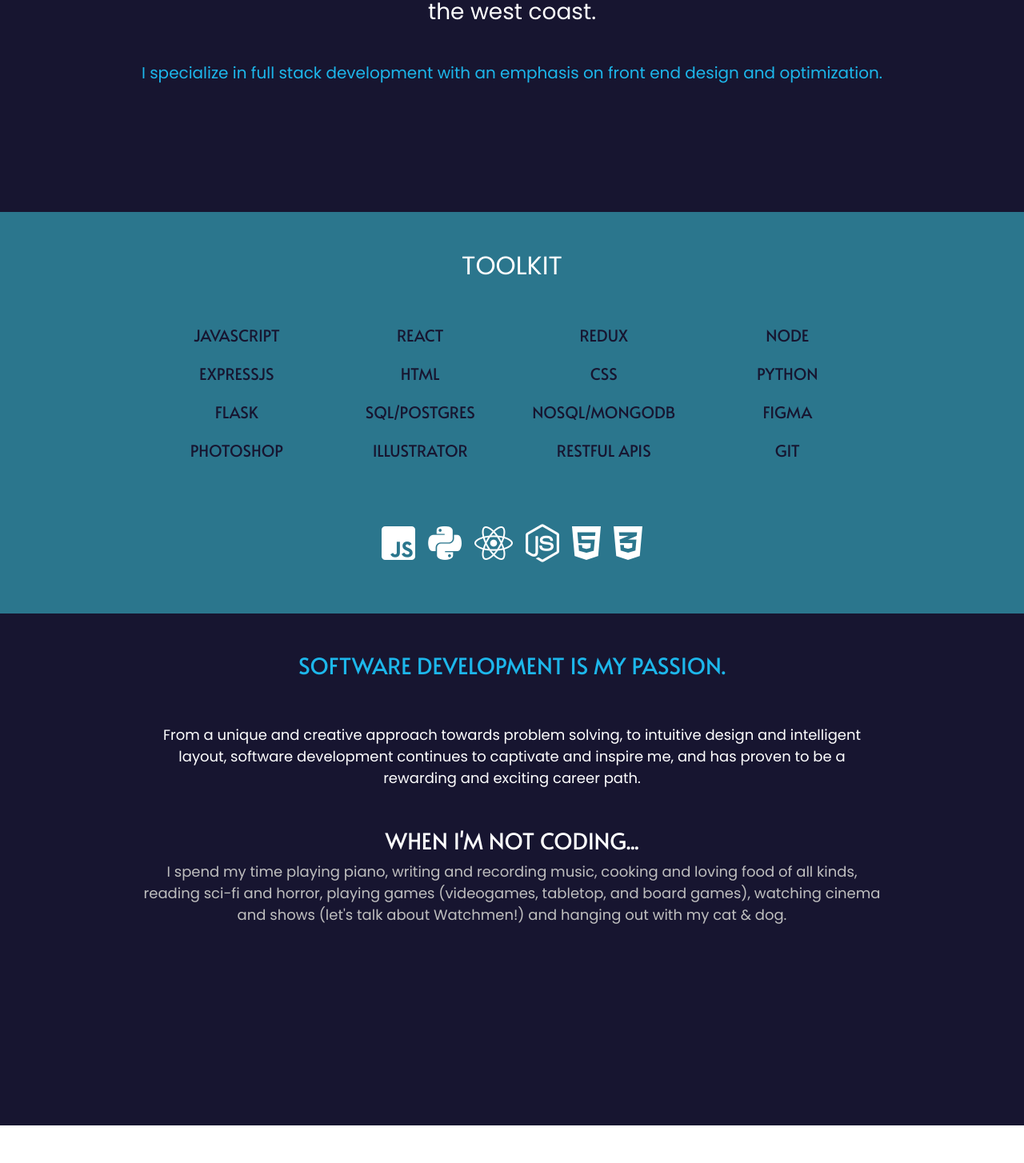
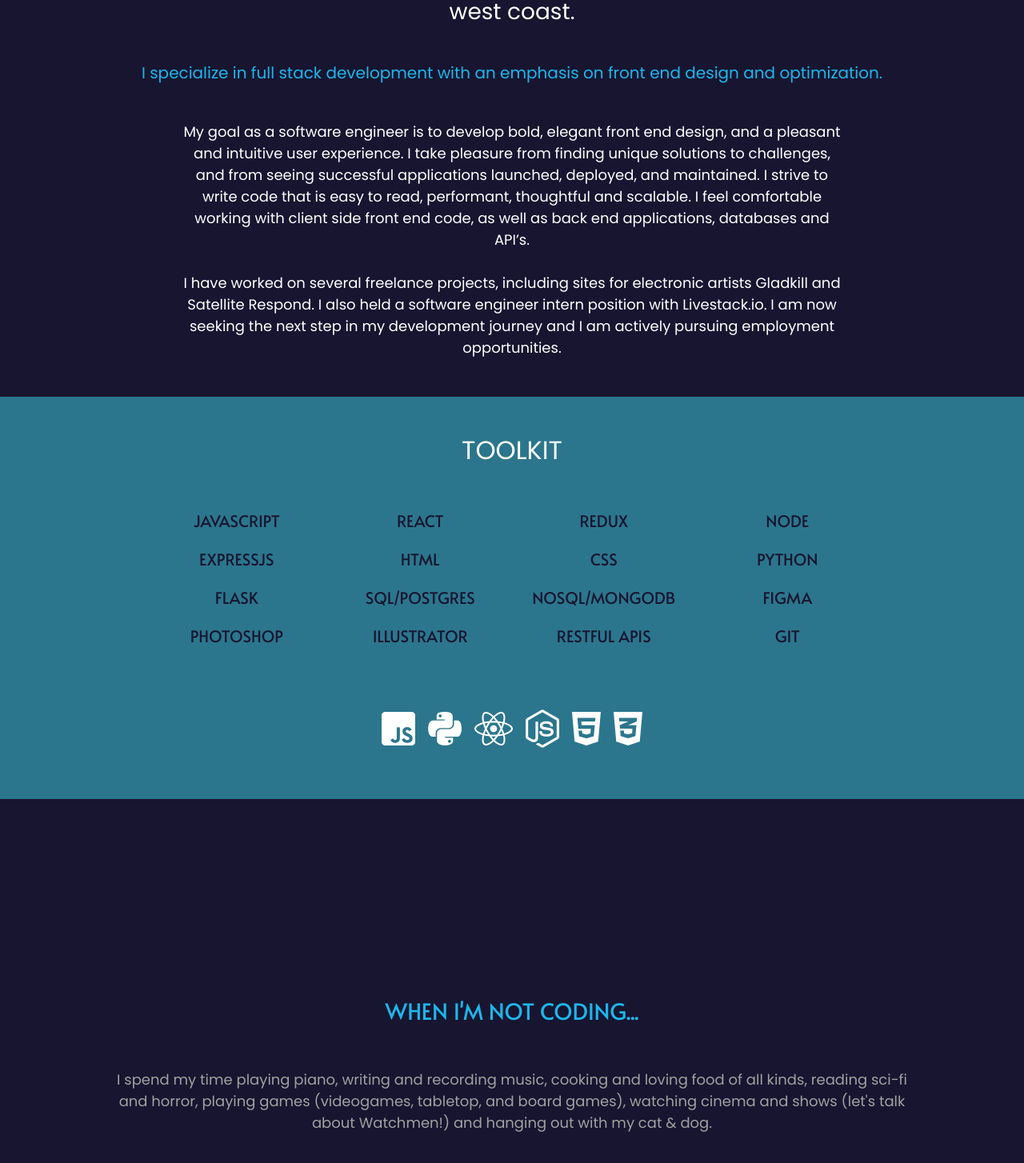
Before and after one commit to boris-gladkikh/portfolio-3, a React (Create React App) app: page /about in a window 1280 px wide. Shown: the part 498-1952 px from the top of the page at 80% size. Before the commit the page ends 1905 px from the top, so only its background shows below. Built offline with nearby package versions, Linux system fonts and the light colour scheme; a web font is replaced by a local one.

Commit message:
new bio in about me, styling changes, resizing about me divs

```diff
--- a/src/About.css
+++ b/src/About.css
@@ -32,17 +32,20 @@
 }
 
 
-.bio-text {
-  width: 80%;
+.bio-text, .bio-text-2 {
+  width: 85%;
   margin: auto;
-  color: #bfbfbf;
+  color: #a1a1a1;
 }
 
-@media only screen and (max-width: 600px) {
+.center-box {
+  position: relative;
+  top: 200px;
+}
+
+@media only screen and (max-width: 800px) {
   .bio-text {
     width:100%;
   }
-  .bio-text > p {
-    text-align:left;
-  }
+
 }
--- a/src/About.js
+++ b/src/About.js
@@ -20,6 +20,16 @@
           <h5 className="my-5 light-blue-text">
             I specialize in full stack development with an emphasis on front end design and optimization.
             </h5>
+          <p className="m-auto px-2 bio-text text-white">
+            My goal as a software engineer is to develop bold, elegant front end design, and a pleasant and
+            intuitive user experience. I take pleasure from finding unique solutions to challenges, and from
+            seeing successful applications launched, deployed, and maintained. I strive to write code that is
+            easy to read, performant, thoughtful and scalable. I feel comfortable working with client side
+            front end code, as well as back end applications, databases and API’s.<br /><br /> I have worked on
+            several freelance projects, including sites for electronic artists Gladkill and Satellite Respond.
+            I also held a software engineer intern position with Livestack.io. I am now seeking the next
+            step in my development journey and I am actively pursuing employment opportunities.
+        </p>
         </div>
       </div>
 
@@ -29,21 +39,17 @@
       </div>
 
       <div className="bluer-box text-center">
-        <h3 className="py-5 light-blue-text alata-font">
-          SOFTWARE DEVELOPMENT IS MY PASSION.          </h3>
-        <p className="m-auto px-5 bio-text text-white">
-          From a unique and creative approach towards problem
-          solving, to intuitive design and intelligent layout, software development continues to captivate and inspire me, and has proven to be a rewarding and exciting
-          career path.
+
+        <div className="center-box">
+          <h3 className="alata-font pt-5 light-blue-text ">
+            WHEN I'M NOT CODING...
+        </h3>
+          <p className="m-auto p-5 bio-text">
+            I spend my time playing piano, writing and recording music, cooking and loving food
+            of all kinds, reading sci-fi and horror, playing games (videogames, tabletop, and board games), watching cinema and
+            shows (let's talk about Watchmen!) and hanging out with my cat & dog.
         </p>
-        <h3 className="alata-font pt-5">
-          WHEN I'M NOT CODING...
-        </h3>
-        <p className="m-auto px-5 pb-5 bio-text">
-          I spend my time playing piano, writing and recording music, cooking and loving food
-          of all kinds, reading sci-fi and horror, playing games (videogames, tabletop, and board games), watching cinema and
-          shows (let's talk about Watchmen!) and hanging out with my cat & dog.
-        </p>
+        </div>
       </div>
 
     </>
```
